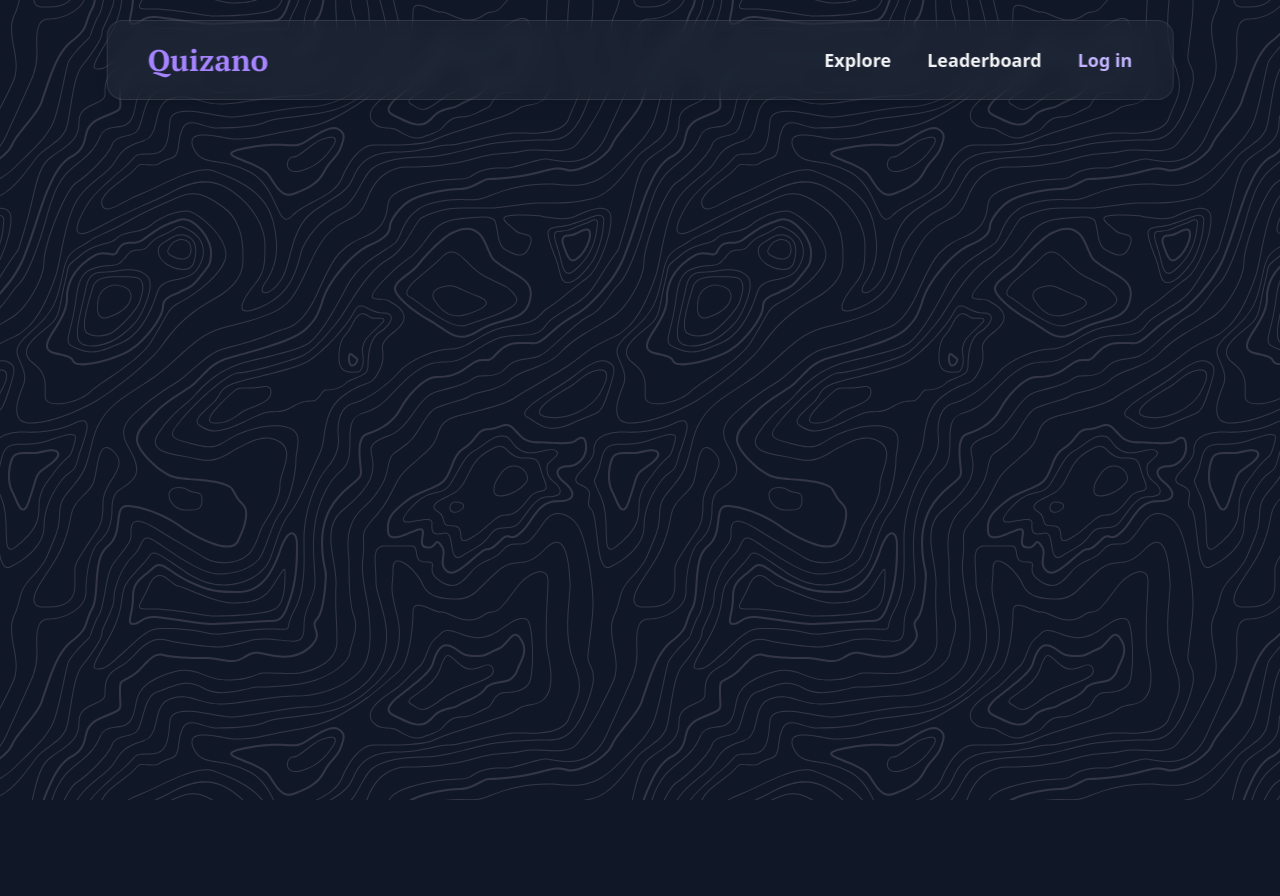
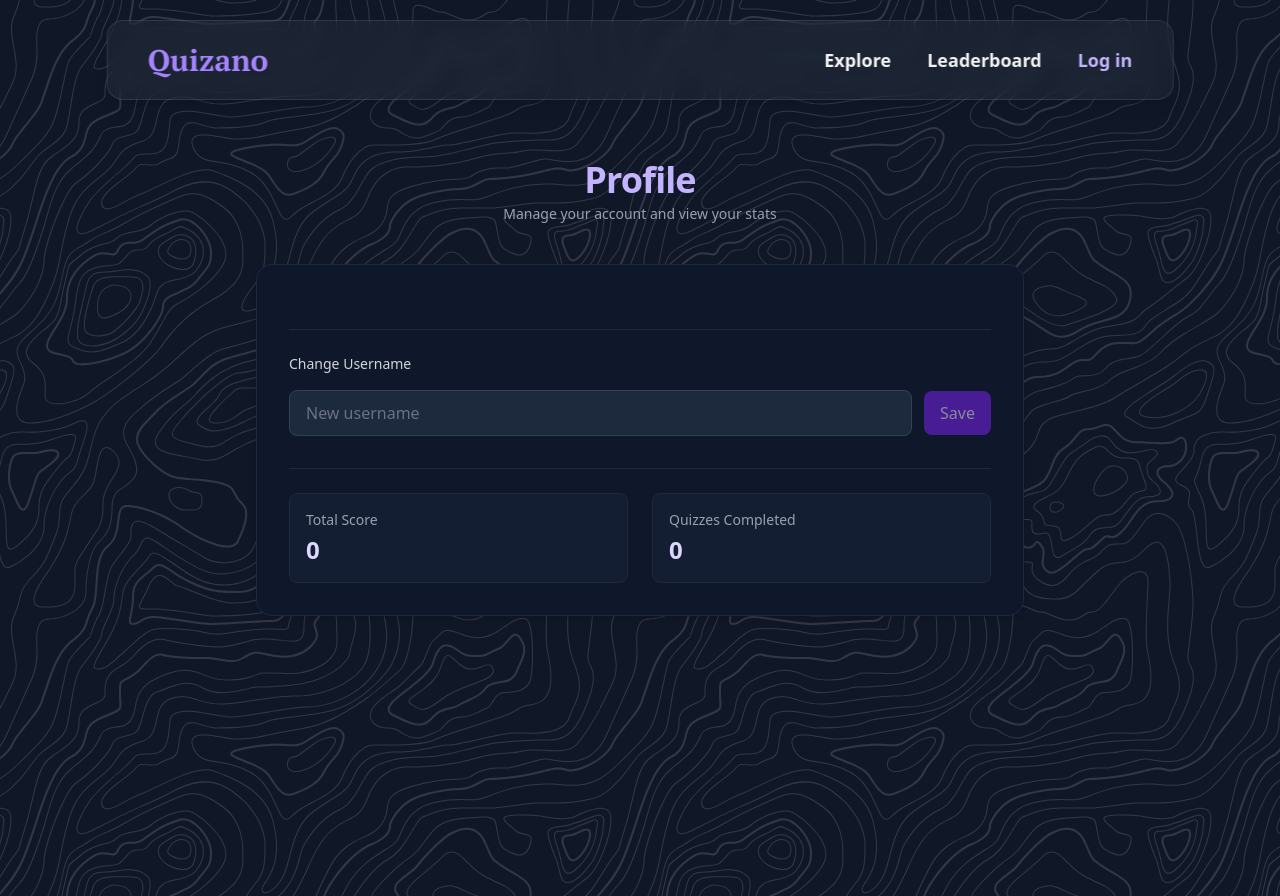
Before and after one commit to MouadHaikal/Quiz-Vue, a Vue app: page /profile in a window 1280 px wide. Before the commit the page ends 800 px from the top, so only its background shows below. Built offline with nearby package versions, Linux system fonts and the light colour scheme; no server answers; a web font is replaced by a local one.

Commit message:
Profile done

```diff
--- a/src/views/Profile.vue
+++ b/src/views/Profile.vue
@@ -1,7 +1,117 @@
 <template>
-    <div>
+    <div class="min-h-screen text-white px-4 py-16 flex justify-center">
+        <div class="w-full max-w-3xl space-y-10">
+
+            <!-- Header -->
+            <div class="text-center">
+                <h1 class="text-4xl font-bold tracking-tight text-violet-300">Profile</h1>
+                <p class="text-gray-400 text-sm mt-1">Manage your account and view your stats</p>
+            </div>
+
+            <!-- Card -->
+            <div class="bg-slate-900 border border-slate-800 rounded-2xl p-8 shadow-md space-y-8">
+
+                <!-- Top Info -->
+                <div class="flex flex-col sm:flex-row sm:items-center sm:justify-between gap-4">
+                    <div>
+                        <h2 class="text-xl font-semibold">{{ userData.username }}</h2>
+                        <p class="text-sm text-gray-400">{{ userData.email }}</p>
+                    </div>
+                    <span
+                        v-if="userData.admin"
+                        class="inline-block bg-yellow-400 text-black text-xs font-semibold px-3 py-1 rounded-md shadow-sm"
+                    >
+                        Admin
+                    </span>
+                </div>
+
+                <!-- Username Update -->
+                <div class="border-t border-slate-800 pt-6 space-y-4">
+                    <label class="block text-sm text-gray-300">Change Username</label>
+                    <div class="flex flex-col md:flex-row gap-3 md:items-center">
+                        <input
+                            v-model="editableUsername"
+                            type="text"
+                            class="flex-1 px-4 py-2.5 bg-slate-800 text-white border border-slate-700 rounded-lg focus:ring-2 focus:ring-violet-500 outline-none transition placeholder-gray-500"
+                            placeholder="New username"
+                        />
+                        <button
+                            @click="saveChanges"
+                            :disabled="loading || !editableUsername.trim() || editableUsername === userData.username"
+                            class="bg-violet-600 hover:bg-violet-700 text-white font-medium px-4 py-2.5 rounded-lg transition disabled:opacity-50 cursor-pointer"
+                        >
+                            {{ loading ? 'Saving...' : 'Save' }}
+                        </button>
+                    </div>
+                </div>
+
+                <!-- Stats -->
+                <div class="grid grid-cols-1 sm:grid-cols-2 gap-6 border-t border-slate-800 pt-6">
+                    <div class="rounded-lg border border-slate-800 bg-slate-800/40 p-4">
+                        <p class="text-sm text-gray-400 mb-1">Total Score</p>
+                        <p class="text-2xl font-bold text-violet-200">{{ userData.score ?? 0 }}</p>
+                    </div>
+                    <div class="rounded-lg border border-slate-800 bg-slate-800/40 p-4">
+                        <p class="text-sm text-gray-400 mb-1">Quizzes Completed</p>
+                        <p class="text-2xl font-bold text-violet-200">{{ userData.answered?.length || 0 }}</p>
+                    </div>
+                </div>
+
+            </div>
+        </div>
     </div>
 </template>
 
 <script setup>
+    import { ref, onMounted, watch } from 'vue'
+    import { doc, getDoc, updateDoc } from 'firebase/firestore'
+    import { db } from '../composables/useFirestore'
+    import { useUser } from '../composables/useUser'
+
+    const { currentUser, isUserInitialized } = useUser()
+
+    const userData = ref({})
+    const editableUsername = ref('')
+    const loading = ref(false)
+
+    async function fetchUserData() {
+        if (!currentUser.value) return
+        const userRef = doc(db, 'Users', currentUser.value.uid)
+        const userSnap = await getDoc(userRef)
+        if (userSnap.exists()) {
+            userData.value = userSnap.data()
+            editableUsername.value = userData.value.username || ''
+        }
+    }
+
+    async function saveChanges() {
+        if (!currentUser.value || !editableUsername.value.trim()) return
+
+        loading.value = true
+
+        try {
+            const userRef = doc(db, 'Users', currentUser.value.uid)
+            await updateDoc(userRef, {
+                username: editableUsername.value.trim()
+            })
+            userData.value.username = editableUsername.value.trim()
+        } catch (err) {
+            console.error('Failed to update username:', err)
+        } finally {
+            loading.value = false
+        }
+    }
+
+    onMounted(async () => {
+        if (isUserInitialized.value) {
+            await fetchUserData()
+        } else {
+            const unwatch = watch(isUserInitialized, async (ready) => {
+                if (ready) {
+                    await fetchUserData()
+                    unwatch()
+                }
+            })
+        }
+    })
 </script>
--- a/src/views/Quiz.vue
+++ b/src/views/Quiz.vue
@@ -1,15 +1,15 @@
 <template>
-    <div v-if="quiz" class="max-w-3xl mx-auto px-6 py-16 text-gray-100">
-        <h1 class="text-4xl font-bold mb-10 text-center text-violet-400">
-            {{ quiz.category }}
-            <span class="text-sm font-light text-gray-400 ml-2">({{ quiz.difficulty }})</span>
-        </h1>
+    <div v-if="quiz" class="max-w-3xl mx-auto px-6 py-16 text-white">
+        <!-- Header -->
+        <div class="text-center mb-12">
+            <h1 class="text-4xl font-bold text-violet-300">{{ quiz.category }}</h1>
+            <p class="text-sm text-gray-400 mt-1">Difficulty: {{ quiz.difficulty }}</p>
+        </div>
 
-        <div
-            v-if="currentQuestionIndex < quiz.questions.length"
-            class="bg-gradient-to-br from-gray-900 via-gray-800 to-gray-900 p-8 rounded-xl shadow-md space-y-10"
-        >
-            <div class="flex items-center justify-between text-sm text-gray-400 uppercase tracking-wide">
+        <!-- Question Card -->
+        <div v-if="currentQuestionIndex < quiz.questions.length" class="bg-slate-900 border border-slate-800 rounded-2xl p-8 shadow-lg space-y-8">
+
+            <div class="flex items-center justify-between text-xs text-gray-500 uppercase tracking-wider">
                 <span>Question</span>
                 <span class="font-semibold">{{ currentQuestionIndex + 1 }} / {{ quiz.questions.length }}</span>
             </div>
@@ -18,20 +18,26 @@
                 {{ currentQuestion.question }}
             </h2>
 
-            <div class="grid sm:grid-cols-2 gap-5">
+            <div class="grid sm:grid-cols-2 gap-4">
                 <button
                     v-for="(option, index) in shuffledOptions"
                     :key="index"
                     @click="selectAnswer(option)"
-                    class="transition-all duration-200 bg-violet-700 hover:bg-violet-600 px-6 py-3 rounded-lg text-left text-white font-medium focus:outline-none focus:ring-2 focus:ring-violet-400"
+                    :class="[
+                        'cursor-pointer px-5 py-3 text-left rounded-lg font-medium transition-colors duration-200 border',
+                        selected && option === currentQuestion.correct_answer ? 'bg-green-600/20 border-green-500 text-green-300' :
+                            selected && option === selected && option !== currentQuestion.correct_answer ? 'bg-red-600/20 border-red-500 text-red-300' :
+                                'bg-slate-800 hover:bg-slate-700 border-slate-700 text-white'
+                    ]"
                 >
                     {{ option }}
                 </button>
             </div>
         </div>
 
-        <div v-else class="text-center mt-16 space-y-8">
-            <h2 class="text-3xl font-bold text-green-400">Quiz Completed</h2>
+        <!-- Quiz Completion -->
+        <div v-else class="text-center mt-20 space-y-8">
+            <h2 class="text-3xl font-bold text-violet-400">Quiz Completed</h2>
             <p class="text-lg text-gray-300">
                 You answered
                 <span class="text-white font-semibold">{{ correctCount }}</span>
@@ -41,13 +47,14 @@
             </p>
             <button
                 @click="submitScore"
-                class="px-6 py-3 bg-green-600 hover:bg-green-500 text-white font-semibold rounded-lg shadow-md transition-all duration-200"
+                class="fancyButton fancyButton-purple"
             >
                 Finish & Save Score
             </button>
         </div>
     </div>
 
+    <!-- Loading State -->
     <div v-else class="text-center text-gray-300 py-20 text-xl animate-pulse">
         Loading quiz...
     </div>
@@ -98,7 +105,7 @@
         setTimeout(() => {
             selected.value = null
             currentQuestionIndex.value++
-        }, 500)
+        }, 800)
     }
 
     async function submitScore() {
@@ -108,10 +115,3 @@
 
     onMounted(fetchQuiz)
 </script>
-
-<style scoped>
-button:disabled {
-    opacity: 0.6;
-    cursor: not-allowed;
-}
-</style>
```
